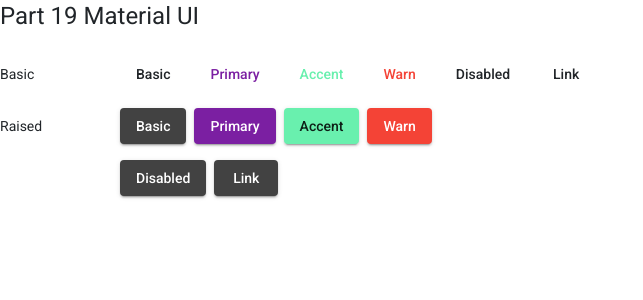
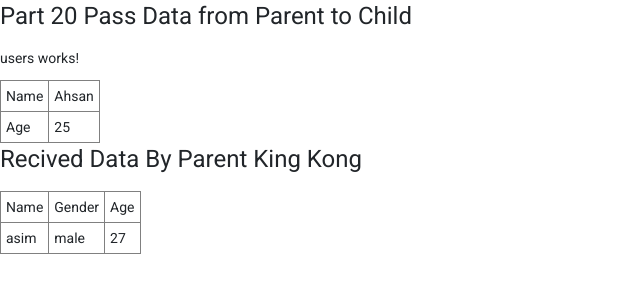
Before and after one commit to ahsansoftengineer/Learn_Angular_Ahsan, an Angular app: page / in a window 1280 px wide. Shown: the top 300 px of the page, without its empty margins (0-643 px from the left). Built offline with nearby package versions, Linux system fonts and the light colour scheme.

Commit message:
Part 21 Reusable Component

```diff
--- a/src/app/app.component.html
+++ b/src/app/app.component.html
@@ -1,25 +1,2 @@
-<h1>Part 19 Material UI</h1>
-<section>
-    <div class="example-label">Basic</div>
-    <div class="example-button-row">
-      <button mat-button>Basic</button>
-      <button mat-button color="primary">Primary</button>
-      <button mat-button color="accent">Accent</button>
-      <button mat-button color="warn">Warn</button>
-      <button mat-button >Disabled</button>
-      <a mat-button href="https://www.google.com/" target="_blank">Link</a>
-    </div>
-  </section>
-  <section>
-    <div class="example-label">Raised</div>
-    <div class="example-button-row">
-      <button mat-raised-button>Basic</button>
-      <button mat-raised-button color="primary">Primary</button>
-      <button mat-raised-button color="accent">Accent</button>
-      <button mat-raised-button color="warn">Warn</button>
-      <mat-slider color="warn"></mat-slider>
-      <button mat-raised-button>Disabled</button>
-
-      <a mat-raised-button href="https://www.google.com/" target="_blank">Link</a>
-    </div>
-  </section>
+<h1>Part 20 Pass Data from Parent to Child</h1>
+<app-users [parentproperty]="parentfield" [property]="data"></app-users>
--- a/src/app/app.component.ts
+++ b/src/app/app.component.ts
@@ -7,6 +7,11 @@ import { AppRoutingModule } from './app-routing.module'
   styleUrls: ['./app.component.css']
 })
 export class AppComponent {
-  // Part 19 Add Material UI
-
+  // Part 20 Pass Data From Parent To Child
+  parentfield = "King Kong"
+  data = {
+    name:'asim',
+    gender:'male',
+    age:'27'
+  }
 }
--- a/src/app/app.module.ts
+++ b/src/app/app.module.ts
@@ -7,11 +7,13 @@ import { FormsModule } from '@angular/forms';
 import { NgbModule } from '@ng-bootstrap/ng-bootstrap';
 import { BrowserAnimationsModule } from '@angular/platform-browser/animations';
 import { MatButtonModule } from '@angular/material/button'
-import { MatSliderModule } from '@angular/material/slider'
+import { MatSliderModule } from '@angular/material/slider';
+import { UsersComponent } from './users/users.component'
 
 @NgModule({
   declarations: [
     AppComponent,
+    UsersComponent,
   ],
   imports: [
     BrowserModule,
--- /dev/null
+++ b/src/app/users/users.component.css
@@ -0,0 +1,3 @@
+td{
+    padding:5px;
+}
--- /dev/null
+++ b/src/app/users/users.component.html
@@ -0,0 +1,25 @@
+<p>users works!</p>
+
+<table border="1">
+    <tr>
+        <td>Name</td>
+        <td>{{name}}</td>
+    </tr>
+    <tr>
+        <td>Age</td>
+        <td>{{age}}</td>
+    </tr>
+</table>
+<h1>Recived Data By Parent {{ parentproperty }}</h1>
+<table border="1">
+    <tr>
+        <td>Name</td>
+        <td>Gender</td>
+        <td>Age</td>
+    </tr>
+    <tr>
+        <td>{{property.name}}</td>
+        <td>{{property.gender}}</td>
+        <td>{{property.age}}</td>
+    </tr>
+</table>
--- /dev/null
+++ b/src/app/users/users.component.ts
@@ -0,0 +1,18 @@
+import { Component, OnInit, Input } from '@angular/core';
+
+@Component({
+  selector: 'app-users',
+  templateUrl: './users.component.html',
+  styleUrls: ['./users.component.css']
+})
+export class UsersComponent implements OnInit {
+  @Input() parentproperty: any
+  @Input() property: any
+
+  constructor() { }
+
+  ngOnInit(): void {
+  }
+  name="Ahsan"
+  age=25
+}
```
Also changed, not shown: 1 other file (tests, documents, lock files or other folders).
